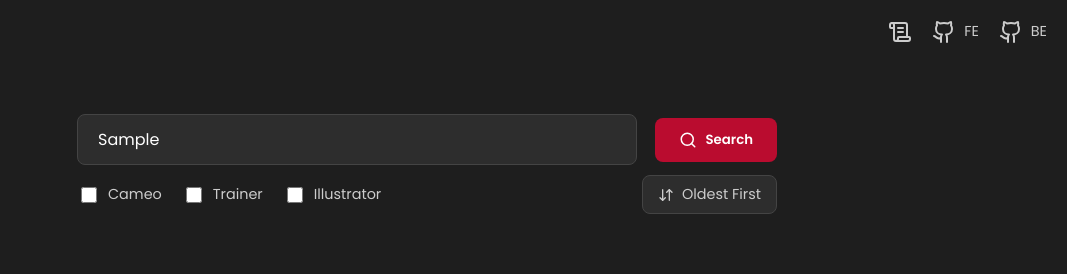
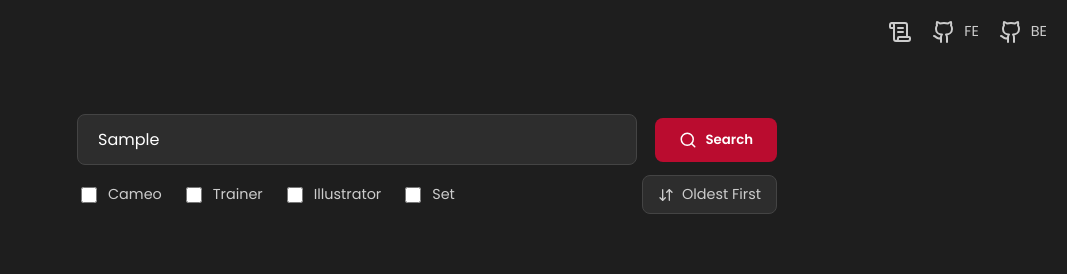
Before and after one commit to deepnimma/FrontNAMST, a React (Vite) app: page / in a window 1280 px wide. Both pictures are taken after typing "Sample" into the empty fields and a click on the button "Search". Shown: the top 274 px of the page, without its empty margins (213-1280 px from the left). Built offline with nearby package versions, Linux system fonts and the light colour scheme.

Commit message:
feat: implement set searching (#30)

```diff
--- a/src/App.tsx
+++ b/src/App.tsx
@@ -40,6 +40,7 @@ function App() {
     const [isCameo, setIsCameo] = useState(false);
     const [isTrainer, setIsTrainer] = useState(false);
     const [isIllustrator, setIsIllustrator] = useState(false);
+    const [isSet, setIsSet] = useState(false);
     const [sortOrder, setSortOrder] = useState<'asc' | 'desc'>('desc');
 
     useEffect(() => {
@@ -63,13 +64,13 @@ function App() {
     const handleKeyDown = (e: React.KeyboardEvent) => {
         if (e.key === 'Enter') {
             setSearchPerformed(true);
-            handleSearch(query, isCameo, isTrainer, isIllustrator, sortOrder);
+            handleSearch(query, isCameo, isTrainer, isIllustrator, sortOrder, isSet);
         }
     };
 
     const handleSearchClick = () => {
         setSearchPerformed(true);
-        handleSearch(query, isCameo, isTrainer, isIllustrator, sortOrder);
+        handleSearch(query, isCameo, isTrainer, isIllustrator, sortOrder, isSet);
     };
 
     const handleReset = () => {
@@ -78,6 +79,7 @@ function App() {
         setIsCameo(false);
         setIsTrainer(false);
         setIsIllustrator(false);
+        setIsSet(false);
         setSearchPerformed(false);
     };
 
@@ -108,12 +110,18 @@ function App() {
 
     const handleCameoChange = (checked: boolean) => {
         setIsCameo(checked);
-        if (checked) setIsIllustrator(false);
+        if (checked) {
+            setIsIllustrator(false);
+            setIsSet(false);
+        }
     };
 
     const handleTrainerChange = (checked: boolean) => {
         setIsTrainer(checked);
-        if (checked) setIsIllustrator(false);
+        if (checked) {
+            setIsIllustrator(false);
+            setIsSet(false);
+        }
     };
 
     const handleIllustratorChange = (checked: boolean) => {
@@ -121,6 +129,16 @@ function App() {
         if (checked) {
             setIsCameo(false);
             setIsTrainer(false);
+            setIsSet(false);
+        }
+    };
+
+    const handleSetChange = (checked: boolean) => {
+        setIsSet(checked);
+        if (checked) {
+            setIsCameo(false);
+            setIsTrainer(false);
+            setIsIllustrator(false);
         }
     };
 
@@ -154,9 +172,11 @@ function App() {
                             isCameo={isCameo}
                             isTrainer={isTrainer}
                             isIllustrator={isIllustrator}
+                            isSet={isSet}
                             handleCameoChange={handleCameoChange}
                             handleTrainerChange={handleTrainerChange}
                             handleIllustratorChange={handleIllustratorChange}
+                            handleSetChange={handleSetChange}
                             toggleSortOrder={toggleSortOrder}
                             sortOrder={sortOrder}
                             query={query}
--- a/src/components/Filters.tsx
+++ b/src/components/Filters.tsx
@@ -5,9 +5,11 @@ interface FiltersProps {
     isCameo: boolean;
     isTrainer: boolean;
     isIllustrator: boolean;
+    isSet: boolean;
     handleCameoChange: (checked: boolean) => void;
     handleTrainerChange: (checked: boolean) => void;
     handleIllustratorChange: (checked: boolean) => void;
+    handleSetChange: (checked: boolean) => void;
     toggleSortOrder: () => void;
     sortOrder: 'asc' | 'desc';
     query: string;
@@ -17,9 +19,11 @@ const Filters: React.FC<FiltersProps> = ({
     isCameo,
     isTrainer,
     isIllustrator,
+    isSet,
     handleCameoChange,
     handleTrainerChange,
     handleIllustratorChange,
+    handleSetChange,
     toggleSortOrder,
     sortOrder,
     query,
@@ -27,17 +31,21 @@ const Filters: React.FC<FiltersProps> = ({
     return (
         <div className={`filters-container ${query.length > 0 ? 'visible' : ''}`}>
             <div className="checkbox-group">
-                <label className={`checkbox-label ${isIllustrator ? 'disabled' : ''}`} title="Enable this if you also want cameo appearances of the particular pokemon/trainer you are searching for to be displayed.">
-                    <input type="checkbox" checked={isCameo} onChange={(e) => handleCameoChange(e.target.checked)} disabled={isIllustrator} />
+                <label className={`checkbox-label ${isIllustrator || isSet ? 'disabled' : ''}`} title="Enable this if you also want cameo appearances of the particular pokemon/trainer you are searching for to be displayed.">
+                    <input type="checkbox" checked={isCameo} onChange={(e) => handleCameoChange(e.target.checked)} disabled={isIllustrator || isSet} />
                     Cameo
                 </label>
-                <label className={`checkbox-label ${isIllustrator ? 'disabled' : ''}`} title="Enable this if you are trying to search for a particular Pokemon series trainer.">
-                    <input type="checkbox" checked={isTrainer} onChange={(e) => handleTrainerChange(e.target.checked)} disabled={isIllustrator} />
+                <label className={`checkbox-label ${isIllustrator || isSet ? 'disabled' : ''}`} title="Enable this if you are trying to search for a particular Pokemon series trainer.">
+                    <input type="checkbox" checked={isTrainer} onChange={(e) => handleTrainerChange(e.target.checked)} disabled={isIllustrator || isSet} />
                     Trainer
                 </label>
-                <label className={`checkbox-label ${isCameo || isTrainer ? 'disabled' : ''}`} title="Enable this if you are trying to search for all cards from a particular illustrator.">
-                    <input type="checkbox" checked={isIllustrator} onChange={(e) => handleIllustratorChange(e.target.checked)} disabled={isCameo || isTrainer} />
+                <label className={`checkbox-label ${isCameo || isTrainer || isSet ? 'disabled' : ''}`} title="Enable this if you are trying to search for all cards from a particular illustrator.">
+                    <input type="checkbox" checked={isIllustrator} onChange={(e) => handleIllustratorChange(e.target.checked)} disabled={isCameo || isTrainer || isSet} />
                     Illustrator
+                </label>
+                <label className={`checkbox-label ${isCameo || isTrainer || isIllustrator ? 'disabled' : ''}`} title="Enable this if you are trying to search for all cards from a particular set.">
+                    <input type="checkbox" checked={isSet} onChange={(e) => handleSetChange(e.target.checked)} disabled={isCameo || isTrainer || isIllustrator} />
+                    Set
                 </label>
             </div>
             <div className="filter-buttons-group">
--- a/src/hooks/useCardSearch.ts
+++ b/src/hooks/useCardSearch.ts
@@ -11,7 +11,8 @@ export const useCardSearch = () => {
         isCameo: boolean,
         isTrainer: boolean,
         isIllustrator: boolean,
-        sortOrder: 'asc' | 'desc'
+        sortOrder: 'asc' | 'desc',
+        isSet: boolean
     ) => {
         if (!query.trim()) return;
         setLoading(true);
@@ -22,6 +23,7 @@ export const useCardSearch = () => {
         if (isTrainer) params.append('trainer', '1');
         if (isIllustrator) params.append('illustrator', '1');
         if (sortOrder === 'desc') params.append('descending', '1');
+        if (isSet) params.append('set', '1');
         try {
             const response = await fetch(`${API_ENDPOINT}?${params.toString()}`);
             if (!response.ok) throw new Error(`Network response was not ok: ${response.statusText}`);
```
